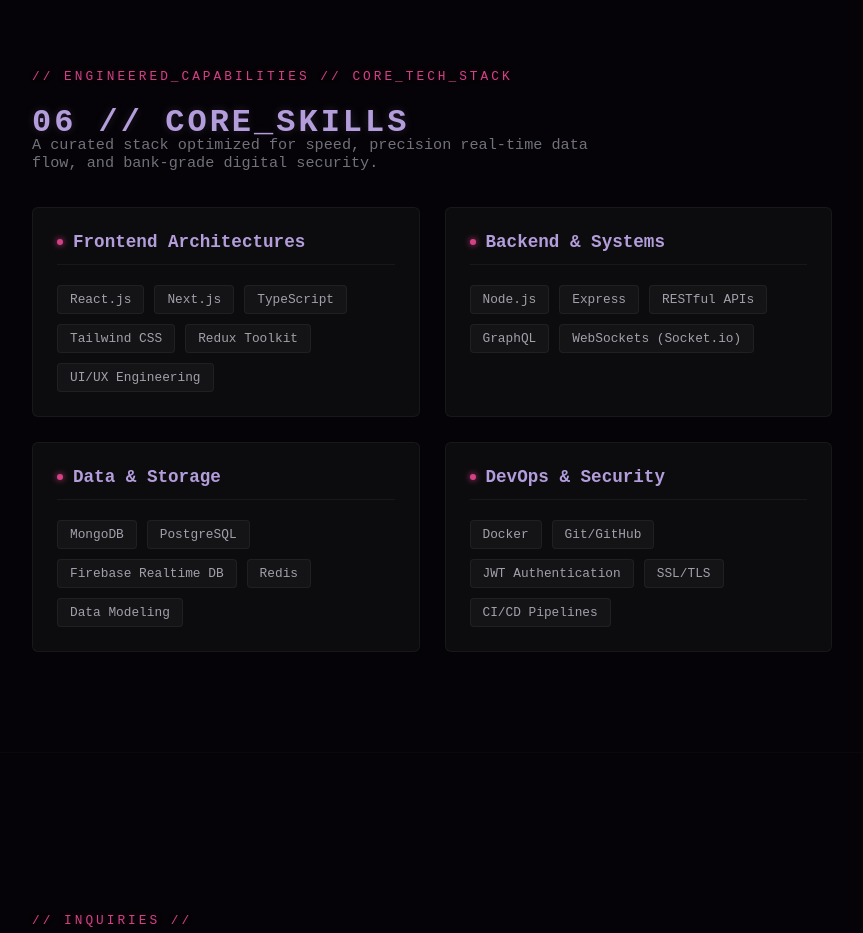
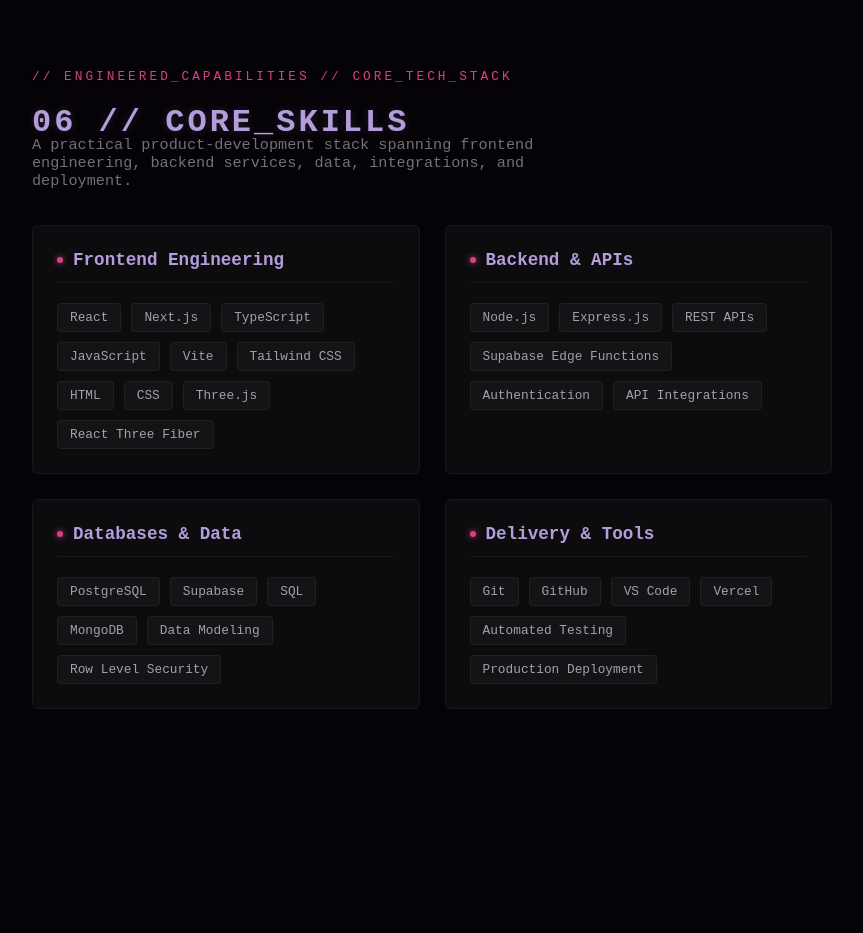
Before and after one commit to zubaidah-shuayb/Zeeportfolio, a React (Vite) app: page / in a window 1280 px wide. Shown: the part 5240-6173 px from the top of the page, without its empty margins (348-1211 px from the left). Built offline with nearby package versions, Linux system fonts and the light colour scheme.

Commit message:
content: focus skills section on demonstrated stack

```diff
--- a/src/components/Sections/Skills.jsx
+++ b/src/components/Sections/Skills.jsx
@@ -3,20 +3,20 @@ import React from 'react';
 export default function Skills() {
   const skillCategories = [
     {
-      category: "Frontend Architectures",
-      tags: ["React.js", "Next.js", "TypeScript", "Tailwind CSS", "Redux Toolkit", "UI/UX Engineering"]
+      category: "Frontend Engineering",
+      tags: ["React", "Next.js", "TypeScript", "JavaScript", "Vite", "Tailwind CSS", "HTML", "CSS", "Three.js", "React Three Fiber"]
     },
     {
-      category: "Backend & Systems",
-      tags: ["Node.js", "Express", "RESTful APIs", "GraphQL", "WebSockets (Socket.io)"]
+      category: "Backend & APIs",
+      tags: ["Node.js", "Express.js", "REST APIs", "Supabase Edge Functions", "Authentication", "API Integrations"]
     },
     {
-      category: "Data & Storage",
-      tags: ["MongoDB", "PostgreSQL", "Firebase Realtime DB", "Redis", "Data Modeling"]
+      category: "Databases & Data",
+      tags: ["PostgreSQL", "Supabase", "SQL", "MongoDB", "Data Modeling", "Row Level Security"]
     },
     {
-      category: "DevOps & Security",
-      tags: ["Docker", "Git/GitHub", "JWT Authentication", "SSL/TLS", "CI/CD Pipelines"]
+      category: "Delivery & Tools",
+      tags: ["Git", "GitHub", "VS Code", "Vercel", "Automated Testing", "Production Deployment"]
     }
   ];
 
@@ -26,19 +26,19 @@ export default function Skills() {
       <h2>06 // CORE_SKILLS</h2>
 
       <p className="skills-subtitle">
-        A curated stack optimized for speed, precision real-time data flow, and bank-grade digital security.
+        A practical product-development stack spanning frontend engineering, backend services, data, integrations, and deployment.
       </p>
 
       <div className="skills-grid">
-        {skillCategories.map((group, index) => (
-          <div key={index} className="skills-card">
+        {skillCategories.map((group) => (
+          <div key={group.category} className="skills-card">
             <div className="skills-card-header">
               <span className="card-dot"></span>
               <h3>{group.category}</h3>
             </div>
             <div className="skills-tag-container">
-              {group.tags.map((tag, i) => (
-                <span key={i} className="skill-tag">
+              {group.tags.map((tag) => (
+                <span key={tag} className="skill-tag">
                   {tag}
                 </span>
               ))}
```
